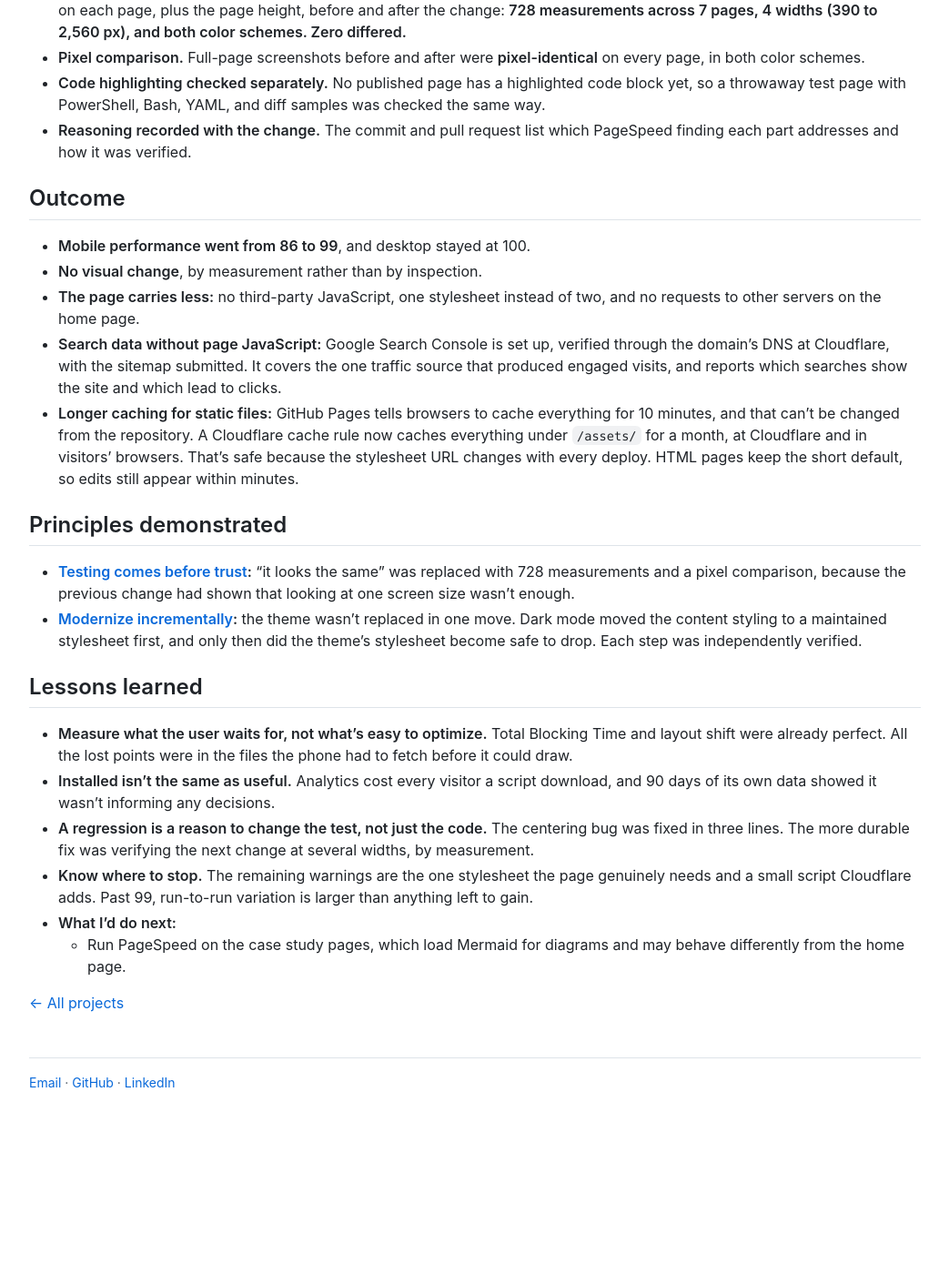
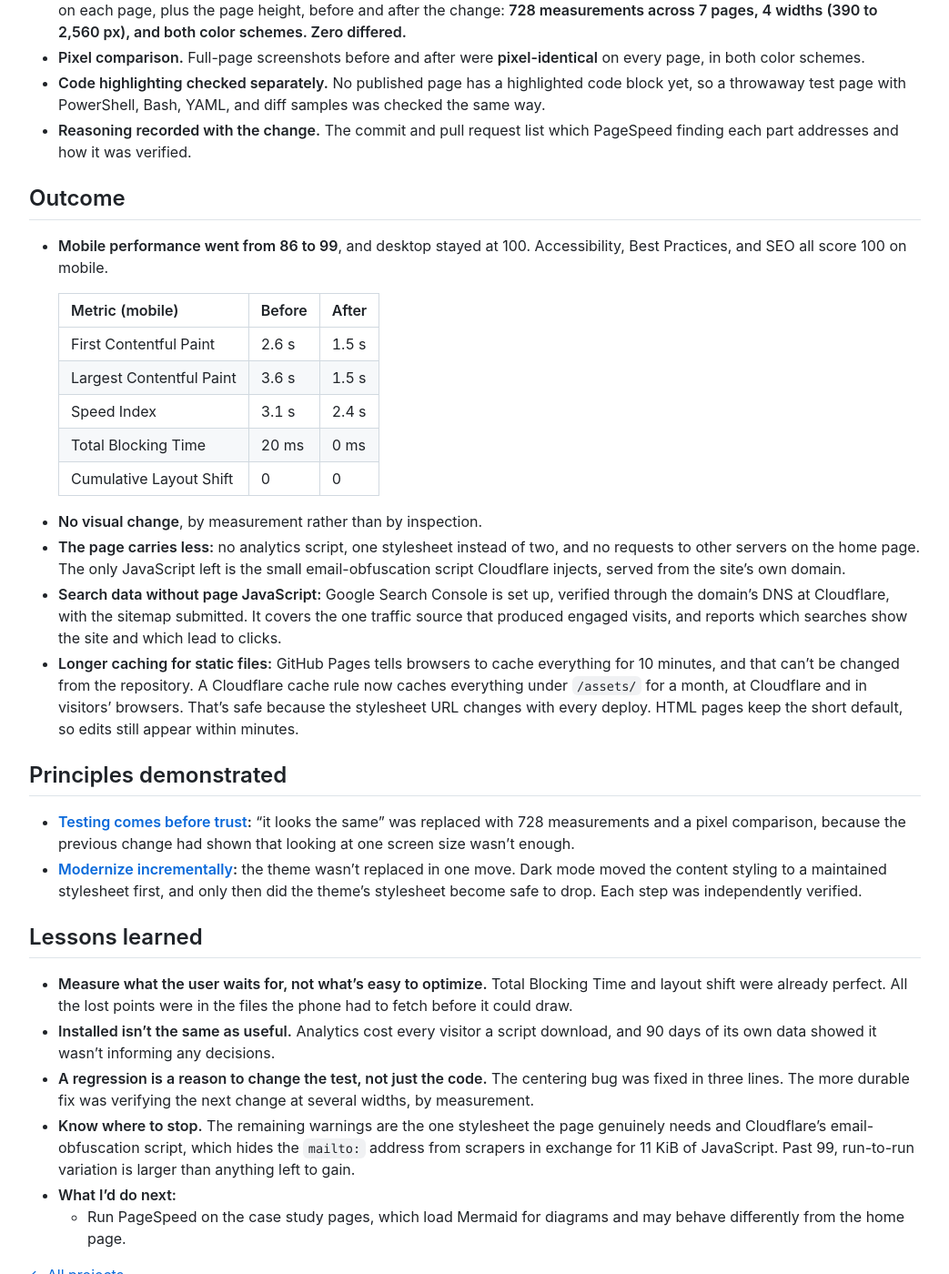
Before and after one commit to jackson-asmith/jacksonsmith.github.io, a Jekyll site: the page built from _projects/site-performance.md, in a window 1280 px wide and 1400 px high, scrolled down 2903 px. Shown: the whole window at 91% size, without its empty margins (118-1161 px from the left). Built offline with Jekyll 4.4.1, drawn with Linux system fonts in a browser that asks for light colours; before the commit the page ends 4141 px from its top, so only the background shows below that.

Commit message:
Case study: add after-change PageSpeed metrics
Add a before/after table to Outcome (FCP 2.6 s to 1.5 s, LCP 3.6 s to
1.5 s, Speed Index 3.1 s to 2.4 s, TBT 20 ms to 0 ms) and note the 100s in
Accessibility, Best Practices, and SEO. Correct 'no third-party
JavaScript': Cloudflare's email-obfuscation script remains, and is now
named as the source of the remaining warnings.

Co-Authored-By: Claude Opus 5.5 <noreply@anthropic.com>
Claude-Session: https://claude.ai/code/session_017wXRsrov1kafio7UoxugP2

```diff
--- a/_projects/site-performance.md
+++ b/_projects/site-performance.md
@@ -87,9 +87,18 @@ The day before, the dark-mode change had shipped a bug: content was pinned to th
 
 ## Outcome
 
-* **Mobile performance went from 86 to 99**, and desktop stayed at 100.
+* **Mobile performance went from 86 to 99**, and desktop stayed at 100. Accessibility, Best Practices, and SEO all score 100 on mobile.
+
+  | Metric (mobile) | Before | After |
+  |---|---|---|
+  | First Contentful Paint | 2.6 s | 1.5 s |
+  | Largest Contentful Paint | 3.6 s | 1.5 s |
+  | Speed Index | 3.1 s | 2.4 s |
+  | Total Blocking Time | 20 ms | 0 ms |
+  | Cumulative Layout Shift | 0 | 0 |
+
 * **No visual change**, by measurement rather than by inspection.
-* **The page carries less:** no third-party JavaScript, one stylesheet instead of two, and no requests to other servers on the home page.
+* **The page carries less:** no analytics script, one stylesheet instead of two, and no requests to other servers on the home page. The only JavaScript left is the small email-obfuscation script Cloudflare injects, served from the site's own domain.
 * **Search data without page JavaScript:** Google Search Console is set up, verified through the domain's DNS at Cloudflare, with the sitemap submitted. It covers the one traffic source that produced engaged visits, and reports which searches show the site and which lead to clicks.
 * **Longer caching for static files:** GitHub Pages tells browsers to cache everything for 10 minutes, and that can't be changed from the repository. A Cloudflare cache rule now caches everything under `/assets/` for a month, at Cloudflare and in visitors' browsers. That's safe because the stylesheet URL changes with every deploy. HTML pages keep the short default, so edits still appear within minutes.
 
@@ -103,6 +112,6 @@ The day before, the dark-mode change had shipped a bug: content was pinned to th
 * **Measure what the user waits for, not what's easy to optimize.** Total Blocking Time and layout shift were already perfect. All the lost points were in the files the phone had to fetch before it could draw.
 * **Installed isn't the same as useful.** Analytics cost every visitor a script download, and 90 days of its own data showed it wasn't informing any decisions.
 * **A regression is a reason to change the test, not just the code.** The centering bug was fixed in three lines. The more durable fix was verifying the next change at several widths, by measurement.
-* **Know where to stop.** The remaining warnings are the one stylesheet the page genuinely needs and a small script Cloudflare adds. Past 99, run-to-run variation is larger than anything left to gain.
+* **Know where to stop.** The remaining warnings are the one stylesheet the page genuinely needs and Cloudflare's email-obfuscation script, which hides the `mailto:` address from scrapers in exchange for 11 KiB of JavaScript. Past 99, run-to-run variation is larger than anything left to gain.
 * **What I'd do next:**
   * Run PageSpeed on the case study pages, which load Mermaid for diagrams and may behave differently from the home page.
```
